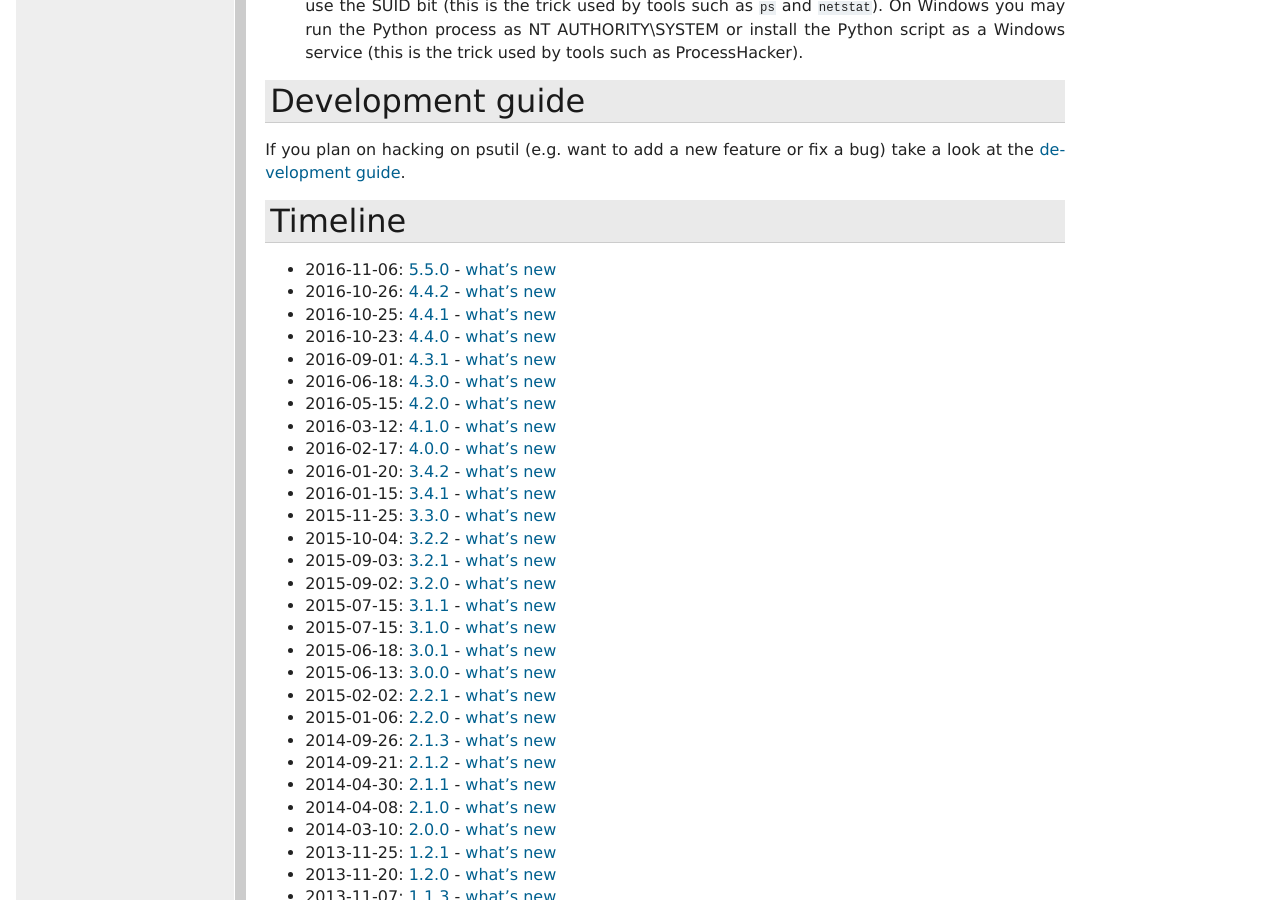
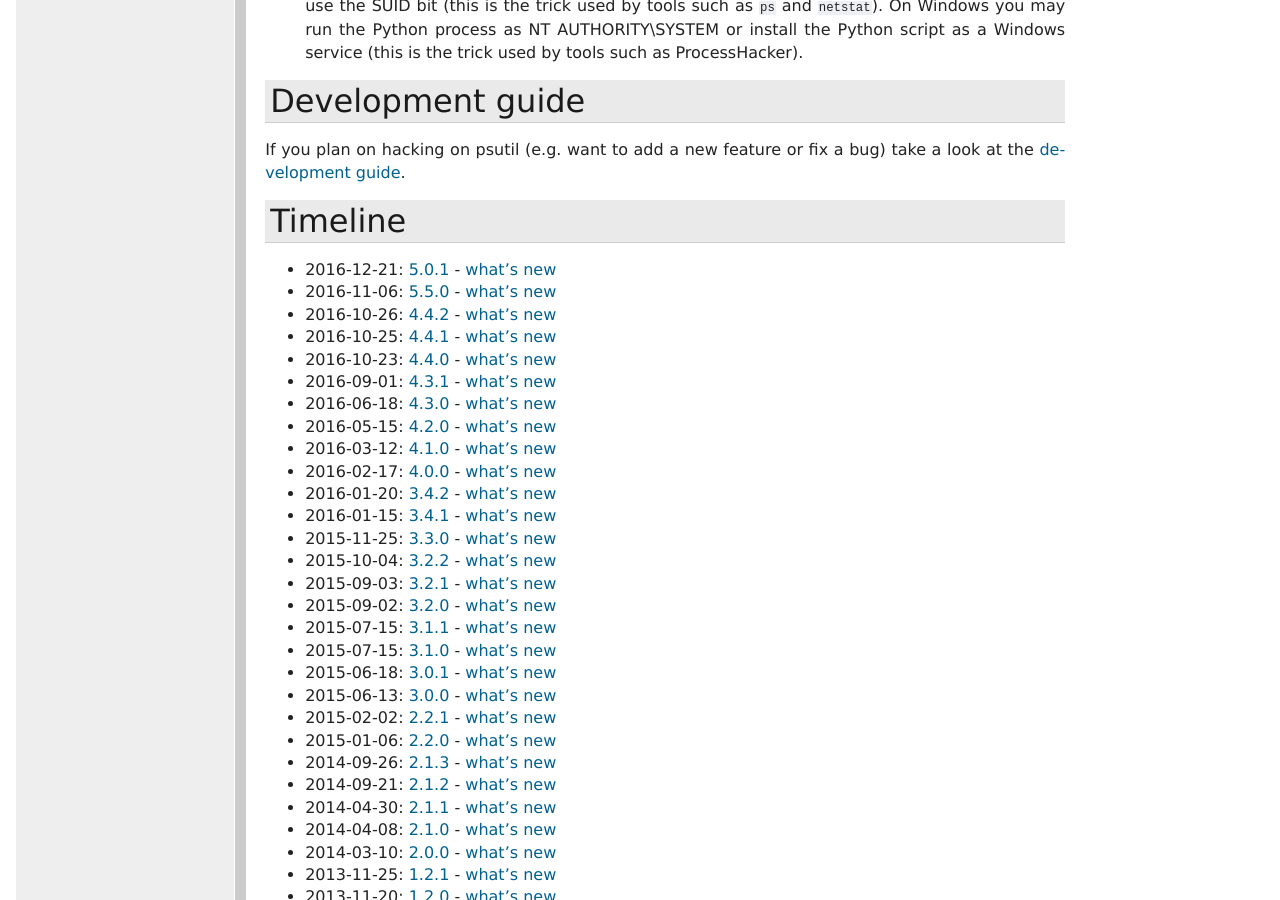
Before and after one commit to giampaolo/psutil, a Sphinx documentation site: the page built from docs/index.rst, in a window 1280 px wide and 900 px high, scrolled down 31595 px. Built offline with Sphinx 7.4.7, drawn with Linux system fonts in a browser that asks for light colours; formulas are drawn with MathJax 3.

Commit message:
pre release

```diff
--- a/HISTORY.rst
+++ b/HISTORY.rst
@@ -3,7 +3,7 @@
 5.0.1
 =====
 
-*XXXX-XX-XX*
+*2016-12-21*
 
 **Enhancements**
 
--- a/docs/index.rst
+++ b/docs/index.rst
@@ -1990,6 +1990,7 @@
 Timeline
 ========
 
+- 2016-12-21: `5.0.1 <https://pypi.python.org/pypi?name=psutil&version=5.0.1&:action=files>`__ - `what's new <https://github.com/giampaolo/psutil/blob/master/HISTORY.rst#550>`__
 - 2016-11-06: `5.5.0 <https://pypi.python.org/pypi?name=psutil&version=5.5.0&:action=files>`__ - `what's new <https://github.com/giampaolo/psutil/blob/master/HISTORY.rst#550>`__
 - 2016-10-26: `4.4.2 <https://pypi.python.org/pypi?name=psutil&version=4.4.2&:action=files>`__ - `what's new <https://github.com/giampaolo/psutil/blob/master/HISTORY.rst#442>`__
 - 2016-10-25: `4.4.1 <https://pypi.python.org/pypi?name=psutil&version=4.4.1&:action=files>`__ - `what's new <https://github.com/giampaolo/psutil/blob/master/HISTORY.rst#441>`__
```
